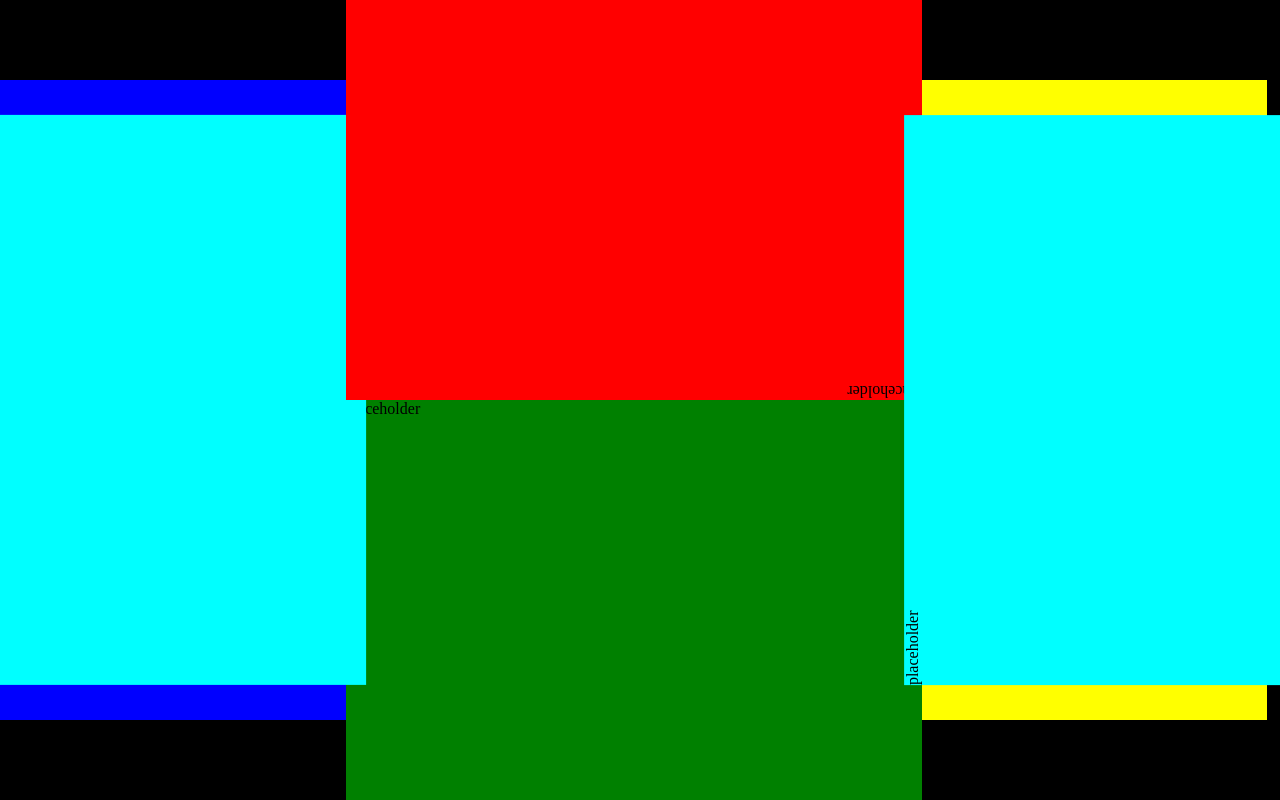
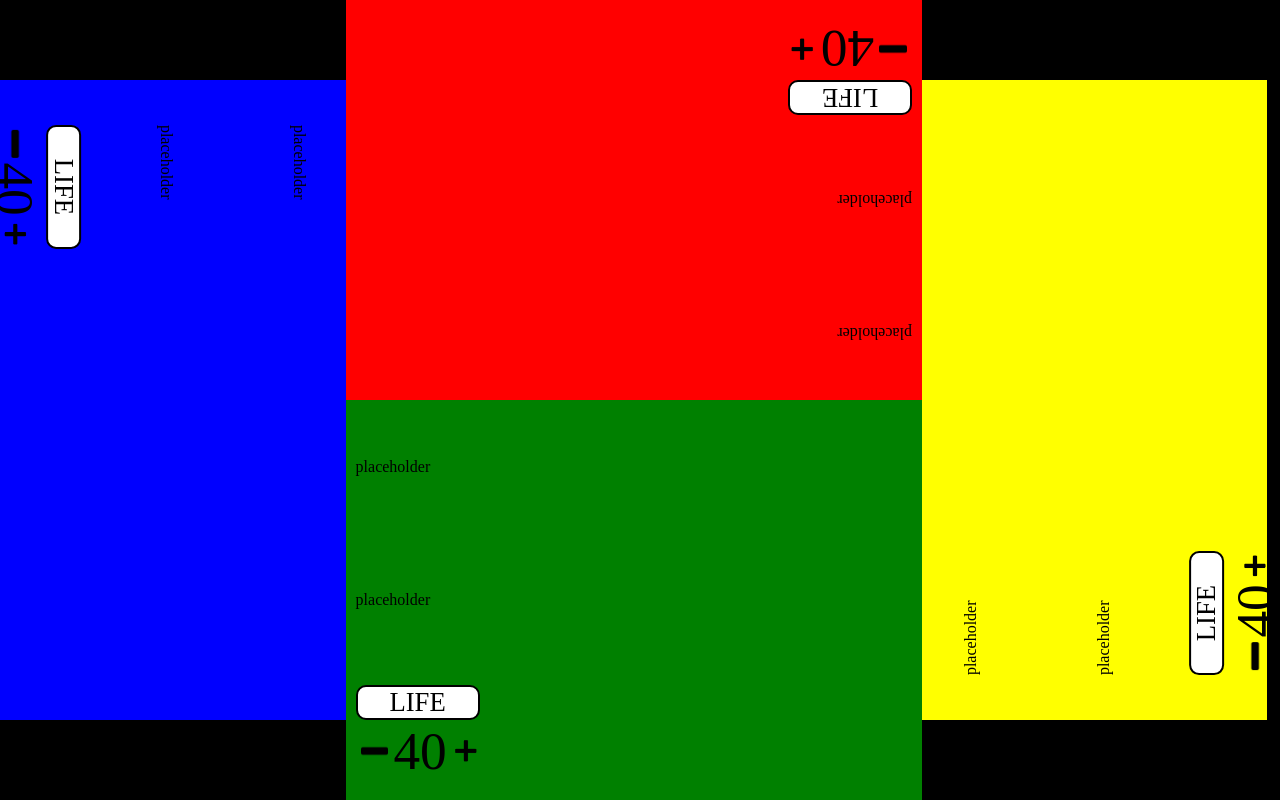
Before and after one commit to TonyBaro/MTG_table, a plain HTML site: page index.html in a window 1280 px wide. Shown: the top 800 px of the page. Drawn offline with Linux system fonts and the light colour scheme.

Commit message:
life counter added

```diff
--- a/index.html
+++ b/index.html
@@ -13,7 +13,18 @@
             <div id="player1" class="playmat" style="height: 80%;">
                 <div class="rot" style="transform :rotate(90deg); ">
                     <div class="play">
-                        placeholder
+                        <div class="top"><p>placeholder</p></div>
+                        <div class="middle"><p>placeholder</p></div>
+                        <div class="bottom">
+                            <div style="display:flex; flex-direction:column;">
+                                <p class="Labels">LIFE</p>
+                                <div class="p1, life" style="display: flex;">
+                                    <img src="images\minus-symbol-53251.png" onclick="P1hurt()" class="math_sym" alt="minus">
+                                        <p id="P1L" style=" font-size:40pt; ">?</p>
+                                    <img src="images\plus-symbol-transparent-images-png-arts-163387.png" onclick="P1heal()" class="math_sym" alt="plus">
+                                </div>
+                            </div>
+                        </div>
                     </div>
                 </div>
             </div>
@@ -21,12 +32,34 @@
         <div class="section" style="width: 45%;">
             <div id="player2" class="playmat" style="">
                 <div class="play">
-                    placeholder
+                    <div class="top"><p>placeholder</p></div>
+                    <div class="middle"><p>placeholder</p></div>
+                    <div class="bottom">
+                        <div style="display:flex; flex-direction:column;">
+                            <p class="Labels">LIFE</p>
+                            <div class="p2, life" style="display: flex;">
+                                <img src="images\minus-symbol-53251.png" onclick="P2hurt()" class="math_sym" alt="minus">
+                                    <p id="P2L" style=" font-size:40pt; ">?</p>
+                                <img src="images\plus-symbol-transparent-images-png-arts-163387.png" onclick="P2heal()" class="math_sym" alt="plus">
+                            </div>
+                        </div>
+                    </div>
                 </div>
             </div>
             <div id="player3" class="playmat" style="">
                 <div class="play">
-                    placeholder
+                    <div class="top"><p>placeholder</p></div>
+                    <div class="middle"><p>placeholder</p></div>
+                    <div class="bottom">
+                        <div style="display:flex; flex-direction:column;">
+                            <p class="Labels">LIFE</p>
+                            <div class="p3, life" style="display: flex;">
+                                <img src="images\minus-symbol-53251.png" onclick="P3hurt()" class="math_sym" alt="minus">
+                                    <p id="P3L" style=" font-size:40pt; ">?</p>
+                                <img src="images\plus-symbol-transparent-images-png-arts-163387.png" onclick="P3heal()" class="math_sym" alt="plus">
+                            </div>
+                        </div>
+                    </div>
                 </div>
             </div>
         </div>
@@ -34,7 +67,18 @@
             <div id="player4" class="playmat" style="height: 80%;">
                 <div class="rot" style="transform :rotate(270deg); ">
                     <div class="play">
-                        placeholder
+                        <div class="top"><p>placeholder</p></div>
+                        <div class="middle"><p>placeholder</p></div>
+                        <div class="bottom">
+                            <div style="display:flex; flex-direction:column;">
+                                <p class="Labels">LIFE</p>
+                                <div class="p4, life" style="display: flex;">
+                                    <img src="images\minus-symbol-53251.png" onclick="P4hurt()" class="math_sym" alt="minus">
+                                        <p id="P4L" style=" font-size:40pt; ">?</p>
+                                    <img src="images\plus-symbol-transparent-images-png-arts-163387.png" onclick="P4heal()" class="math_sym" alt="plus">
+                                </div>
+                            </div>
+                        </div>
                     </div>
                 </div>
             </div>
--- a/script.js
+++ b/script.js
@@ -0,0 +1,55 @@
+console.log("hello world")
+
+var P1health=40
+var P2health=40
+var P3health=40
+var P4health=40
+
+function drawhealth(){
+    document.getElementById("P1L").innerHTML=`${P1health}`
+    document.getElementById("P2L").innerHTML=`${P2health}`
+    document.getElementById("P3L").innerHTML=`${P3health}`
+    document.getElementById("P4L").innerHTML=`${P4health}`
+}
+
+drawhealth()
+
+function P1heal(){
+    P1health ++
+    drawhealth()
+}
+
+function P1hurt(){
+    P1health --
+    drawhealth()
+}
+
+function P2heal(){
+    P2health ++
+    drawhealth()
+}
+
+function P2hurt(){
+    P2health --
+    drawhealth()
+}
+
+function P3heal(){
+    P3health ++
+    drawhealth()
+}
+
+function P3hurt(){
+    P3health --
+    drawhealth()
+}
+
+function P4heal(){
+    P4health ++
+    drawhealth()
+}
+
+function P4hurt(){
+    P4health --
+    drawhealth()
+}
--- a/style.css
+++ b/style.css
@@ -51,9 +51,61 @@
     top:20%;
     width:165%;
     height:60%;
-    background-color: aqua;
+    /* background-color: aqua; */
 }
 
 .play{
     display: flex;
+    flex-direction: column;
+    justify-content:center;
+    /* background-color: maroon; */
+    height: 400px;
 }
+
+.top{
+    flex: 1;
+    height: 100px;
+    /* background-color: aqua; */
+    display: flex;
+    align-items: center;
+    margin:10px;
+}
+
+
+.middle{
+    flex: 1;
+    height:100px;
+    /* background-color: antiquewhite; */
+    display: flex;
+    align-items: center;
+    margin:10px
+}
+
+
+.bottom{
+    flex: 1;
+    height: 100xpx;
+    /* background-color: hotpink; */
+    display: flex;
+    align-items: center;
+    margin:10px
+}
+
+.math_sym{
+    width: 5%;
+    height: 5%;
+    margin: 5px;
+}
+
+.life{
+    align-items: center;
+}
+
+.Labels{
+    font-size: 20pt;
+    border: 2px solid black;
+    background-color: white;
+    width: 120px;
+    text-align: center;
+    border-radius: 10px;
+}
```
Also changed, not shown: images/minus-symbol-53251.png (added), images/plus-symbol-transparent-images-png-arts-163387.png (added).
